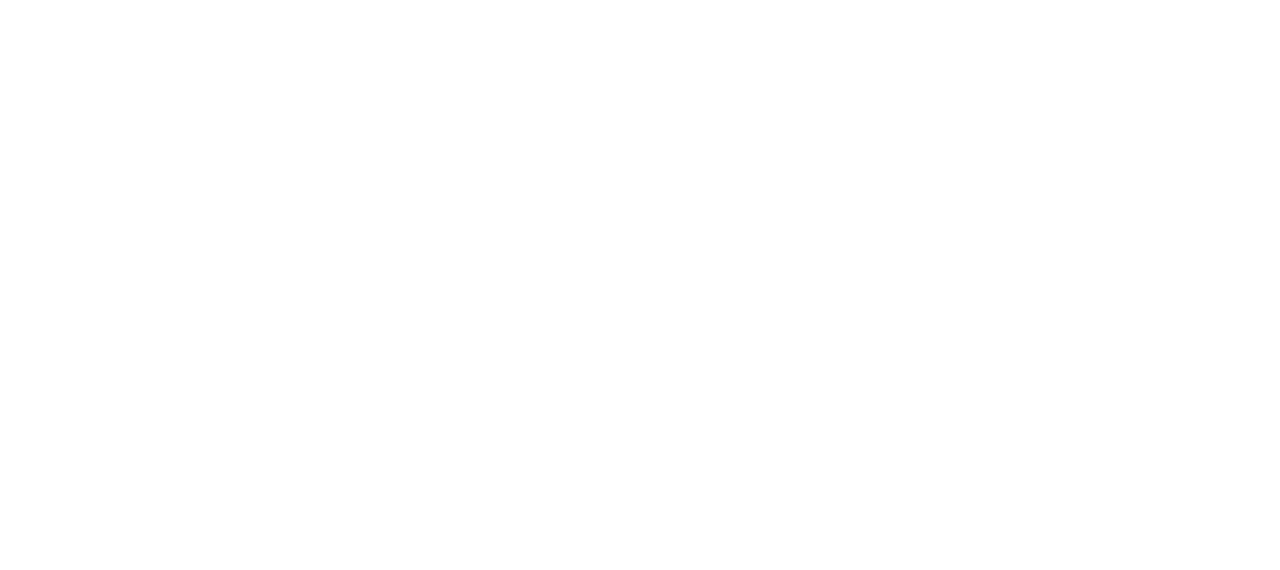
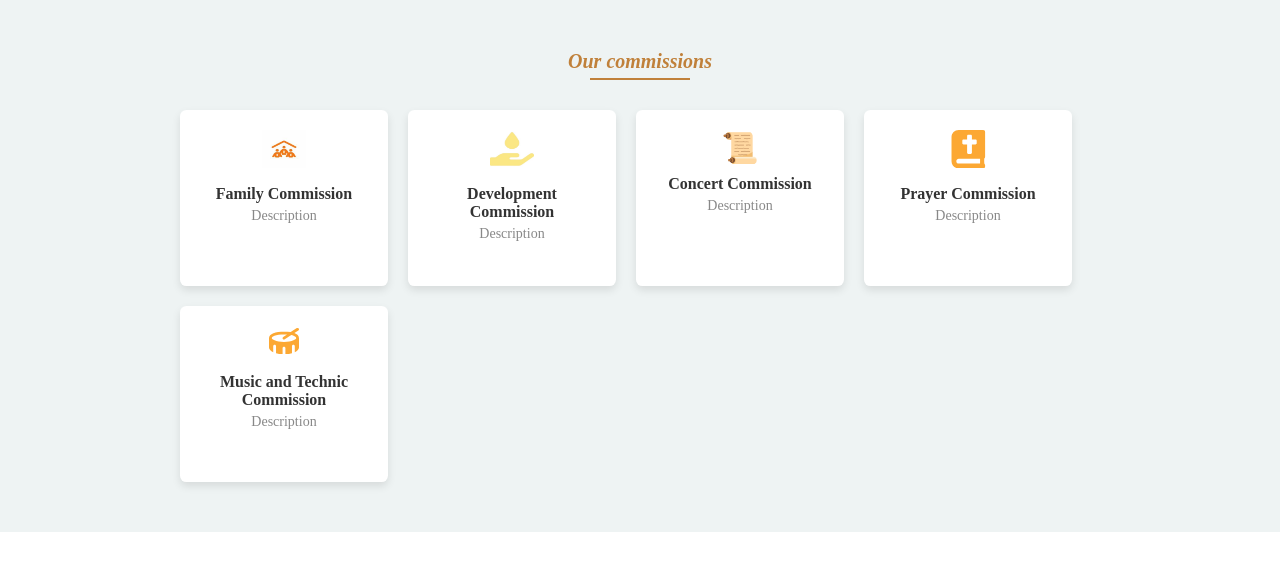
Before and after one commit to DianeRUT/ChoirSite, a React (Vite) app in the folder Choir-Frontend/: page /commission in a window 1280 px wide. Before the commit this address had no page. Shown: the top 570 px of the page. Built offline with nearby package versions, Linux system fonts and the light colour scheme.

Commit message:
added commision page and its designs

```diff
--- a/Choir-Frontend/src/App.jsx
+++ b/Choir-Frontend/src/App.jsx
@@ -1,11 +1,13 @@
 import React from 'react'
 import {BrowserRouter, Routes, Route} from 'react-router-dom'
 import FamilyGrid from './FamilyGrid'
+import Commission from './Commission'
 function App() {
   return (
     <BrowserRouter>
     <Routes>
         <Route path='/' index element={<FamilyGrid/>}/>
+        <Route path='/commission' index element={<Commission/>}/>
     </Routes>
     </BrowserRouter>
   )
--- /dev/null
+++ b/Choir-Frontend/src/Commission.jsx
@@ -0,0 +1,63 @@
+import React from "react";
+import "./styles/commission.CSS"; // Import CSS for styling
+import { FaDrum } from "react-icons/fa6";; //import drums to be used later
+// import Luminosity from '/src/assets/LightHolder.png'
+import HolderOfLight from "/src/assets/HolderOfLight.jpg";
+//import the united family icon
+import Union from "/src/assets/familyUnion.jpg"
+//import the bible icon
+import { FaBible } from "react-icons/fa";
+// Data for commissions (simulating database entries)
+const commissionData = [
+  {
+    id: 1,
+    name: "Family Commission",
+    description: "Description",
+    icon: <img src={Union} className='family-icon' alt="Family Commission" />,
+  },
+  {
+    id: 2,
+    name: "Development Commission",
+    description: "Description",
+    icon: <img src={HolderOfLight} className='light-icon' alt="Development Commission" />, // holder of light icon
+  },
+  {
+    id: 3,
+    name: "Concert Commission",
+    description: "Description",
+    icon: "📜", // List icon
+  },
+  {
+    id: 4,
+    name: "Prayer Commission",
+    description: "Description",
+    icon:  <FaBible className="icon-style" />, // Cross icon
+  },
+  {
+    id: 5,
+    name: "Music and Technic Commission",
+    description: "Description",
+    icon: <FaDrum />, // Drum icon
+  },
+];
+
+const CommissionGrid = () => {
+  return (
+    <section className="commission-section">
+      <h2 className="section-title">
+        <span>Our commissions</span>
+      </h2>
+      <div className="commission-grid">
+        {commissionData.map((commission) => (
+          <div className="commission-card" key={commission.id}>
+            <div className="commission-icon">{commission.icon}</div>
+            <h3 className="commission-name">{commission.name}</h3>
+            <p className="commission-description">{commission.description}</p>
+          </div>
+        ))}
+      </div>
+    </section>
+  );
+};
+
+export default CommissionGrid;
--- /dev/null
+++ b/Choir-Frontend/src/styles/commission.css
@@ -0,0 +1,83 @@
+/* Commission Section */
+.commission-section {
+  text-align: center;
+  background-color: #eef3f3; /* Light background */
+  padding: 50px 20px;
+}
+
+/* Section Title */
+.section-title {
+  font-size: 20px;
+  font-style: italic;
+  color: #c0803a; /* Orange underline color */
+  display: inline-block;
+  position: relative;
+  margin-bottom: 30px;
+}
+
+.section-title::after {
+  content: "";
+  display: block;
+  width: 100px;
+  height: 2px;
+  background-color: #c0803a;
+  margin: 5px auto 0;
+}
+
+/* Grid Container */
+.commission-grid {
+  display: flex;
+  justify-content: left;
+  gap: 20px;
+  flex-wrap: wrap;
+  padding: 0 10rem;
+}
+
+/* Commission Card */
+.commission-card {
+  background: white;
+  border-radius: 0.4rem;
+  padding: 20px;
+  width: 13rem;
+  height: 22vh;
+  box-shadow: 0 4px 8px rgba(0, 0, 0, 0.1);
+  transition: transform 0.3s ease-in-out;
+  text-align: center;
+}
+
+.commission-card:hover {
+  transform: translateY(-5px);
+}
+
+/* Commission Icon */
+.commission-icon {
+  font-size: 30px;
+  margin-bottom: 10px;
+  color: #fca833;
+}
+
+/* Commission Name */
+.commission-name {
+  font-size: 16px;
+  font-weight: bold;
+  color: #333;
+  margin-bottom: 5px;
+}
+
+/* Commission Description */
+.commission-description {
+  font-size: 14px;
+  color: #888;
+}
+.family-icon{
+    width: 2.79rem;
+    height:4.8vh;
+}
+.light-icon{
+    width: 2.79rem;
+    height:4.8vh;
+}
+.icon-style{
+    width: 2.79rem;
+    height:4.8vh;
+}
```
Also changed, not shown: Choir-Frontend/src/assets/HolderOfLight.jpg (added), Choir-Frontend/src/assets/familyUnion.jpg (added).
